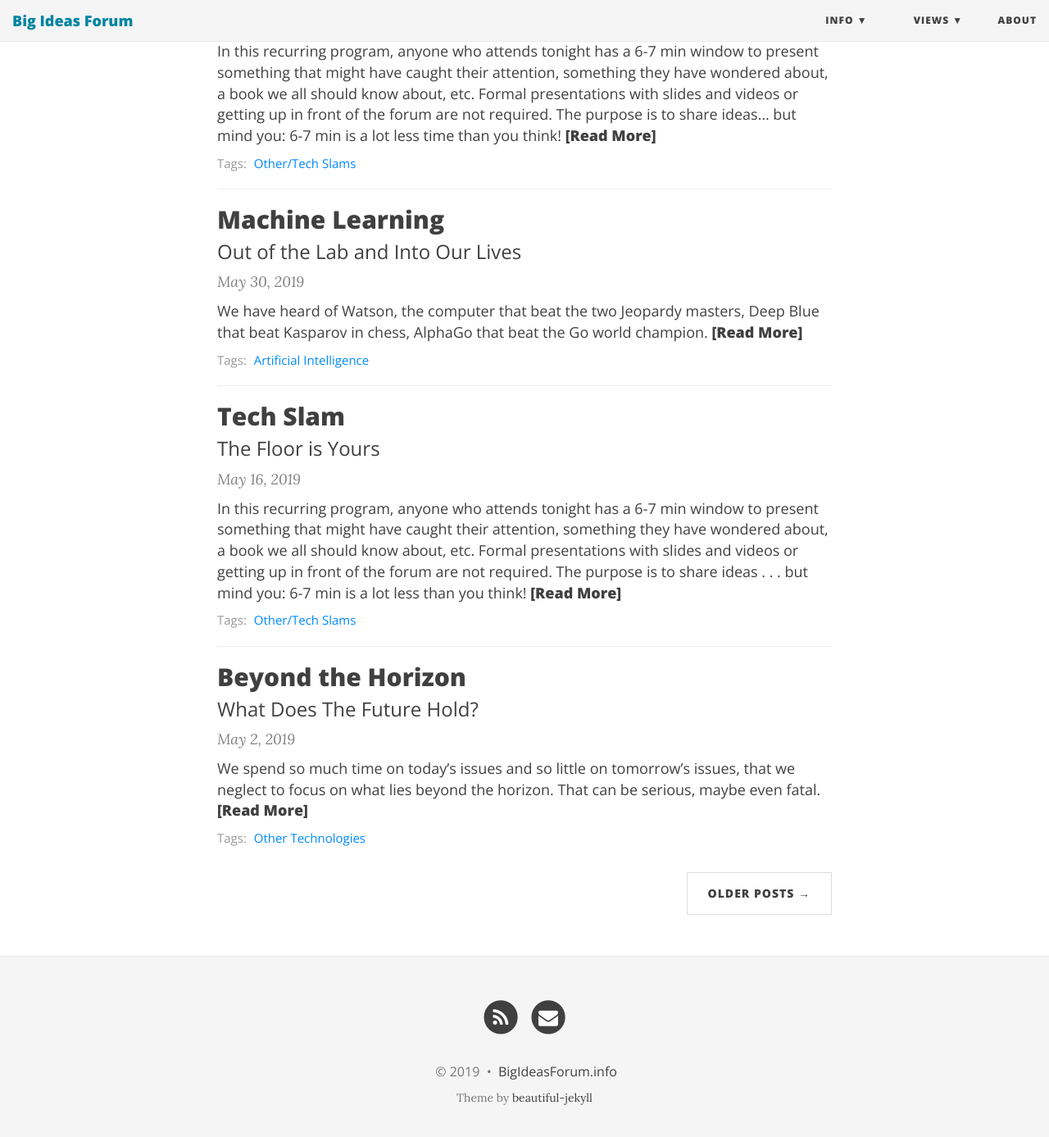
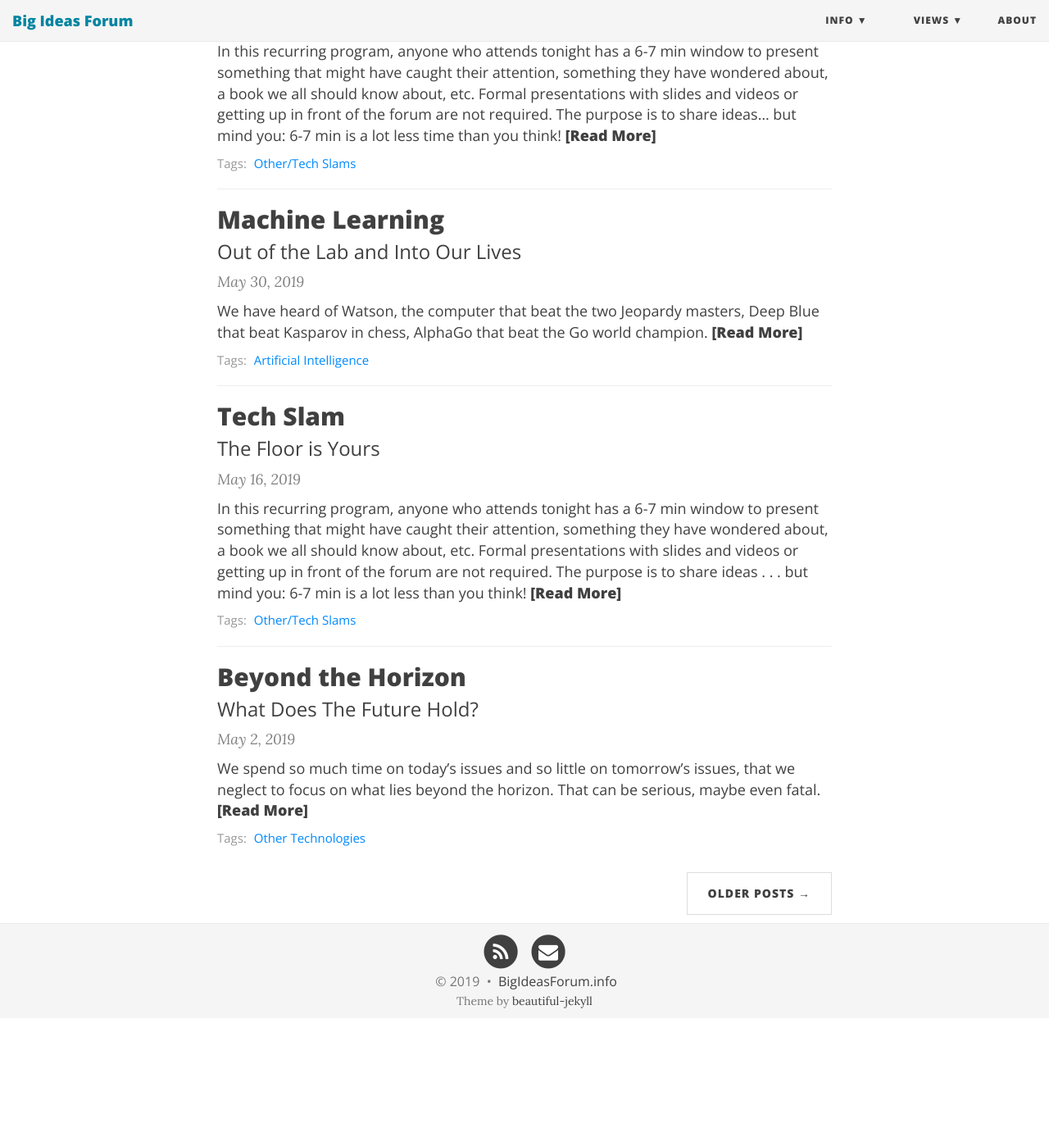
Before and after one commit to BigIdeasForum/bigideasforum.github.io, a Jekyll site: the page built from index.html, in a window 1280 px wide and 1400 px high, scrolled down 947 px. Shown: the top 1387 px of the window at 82% size. Built offline with Jekyll 4.4.1, drawn with Linux system fonts in a browser that asks for light colours; nearby versions of some CDN libraries; the list of posts is cut into pages by our own code; after the commit the page ends 2189 px from its top, so only the background shows below that.

Commit message:
tighten spacing in footer

```diff
--- a/css/main.css
+++ b/css/main.css
@@ -258,12 +258,14 @@ img {
   }
 }
 
+
+
 /* --- Footer --- */
 
 footer {
-  padding: 30px 0;
+  padding: 10px 0;
   border-top: 1px #EAEAEA solid;
-  margin-top: 50px;
+  margin-top: 10px;
   font-size: 14px;
   background-color: {{ site.footer-col }};
   {% if site.footer-img %}
@@ -288,15 +290,16 @@ footer .copyright {
   font-family: 'Open Sans', 'Helvetica Neue', Helvetica, Arial, sans-serif;
   text-align: center;
   margin-bottom: 0;
+  margin-top: 0;
 }
 footer .theme-by {
   text-align: center;
-  margin: 10px 0 0;
+  margin: 2px 0 0;
 }
 
 @media only screen and (min-width: 768px) {
   footer {
-    padding: 50px 0;
+    padding: 10px 0;
   }
   footer .footer-links {
     font-size: 18px;
@@ -305,6 +308,12 @@ footer .theme-by {
     font-size: 16px;
   }
 }
+
+// Hack - bah
+.copyright {
+  margin-top: 20px;
+}
+
 
 /* --- Post preview --- */
 
```
